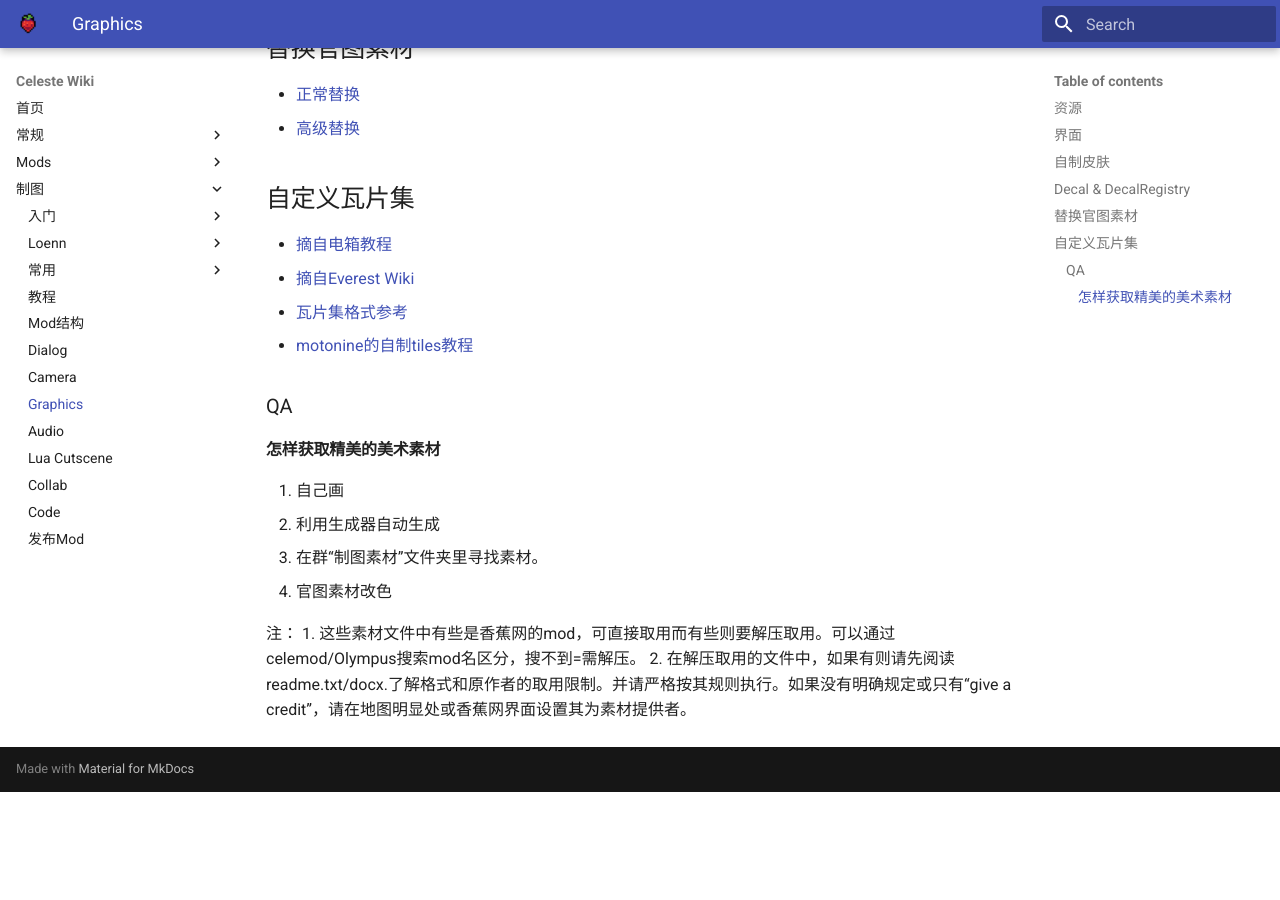
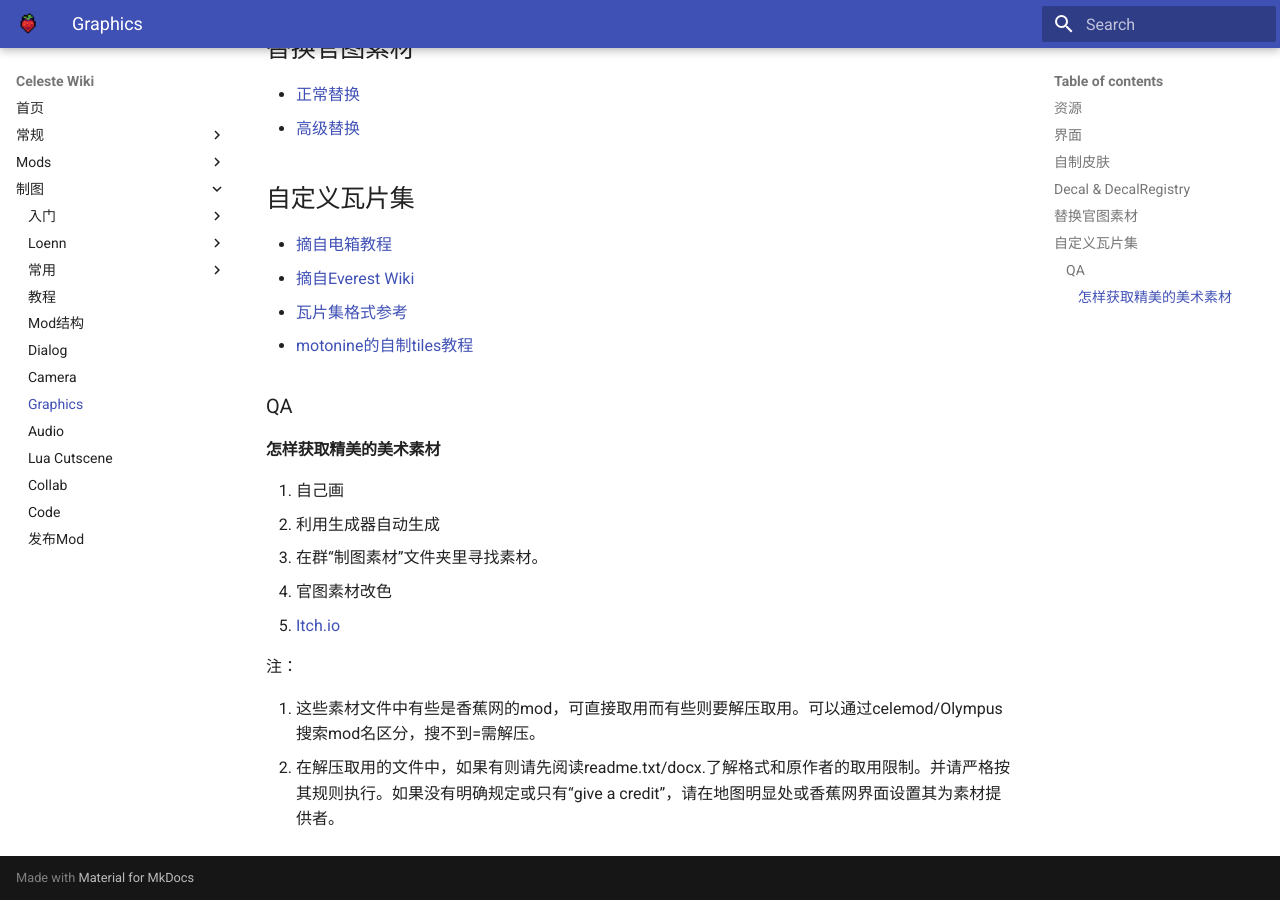
Before and after one commit to LuckyBoy-7/CelesteWikiModule, an MkDocs documentation site: the page built from docs/mappings/graphics.md, in a window 1280 px wide and 900 px high, scrolled down 858 px. Built offline with MkDocs 1.6.1 and Material for MkDocs 9.7.7, drawn with Linux system fonts in a browser that asks for light colours; before the commit the page ends 1650 px from its top, so only the background shows below that.

Commit message:
添加itch链接

```diff
--- a/docs/mappings/graphics.md
+++ b/docs/mappings/graphics.md
@@ -39,7 +39,9 @@
 2. 利用生成器自动生成
 3. 在群“制图素材”文件夹里寻找素材。
 4. 官图素材改色
+5. [Itch.io](https://itch.io/game-assets)
 
 注：
+
 1. 这些素材文件中有些是香蕉网的mod，可直接取用而有些则要解压取用。可以通过celemod/Olympus搜索mod名区分，搜不到=需解压。
 2. 在解压取用的文件中，如果有则请先阅读readme.txt/docx.了解格式和原作者的取用限制。并请严格按其规则执行。如果没有明确规定或只有“give a credit”，请在地图明显处或香蕉网界面设置其为素材提供者。
```
Also changed, not shown: docs/general/common/mechanics.md (+1 -0 lines), mkdocs.yml (+0 -29 lines).
